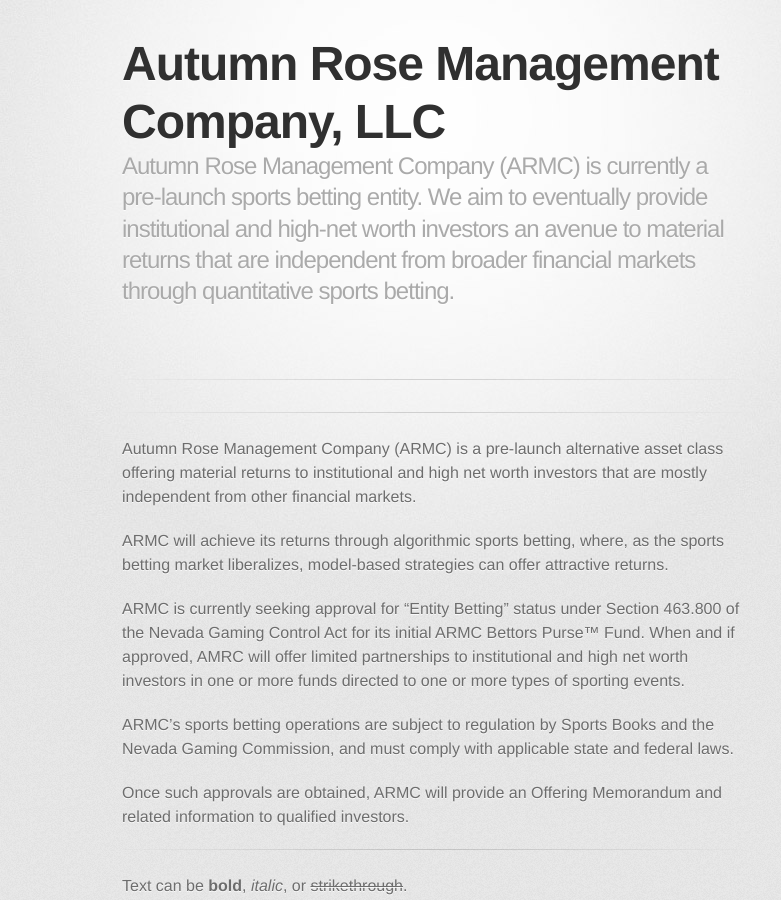
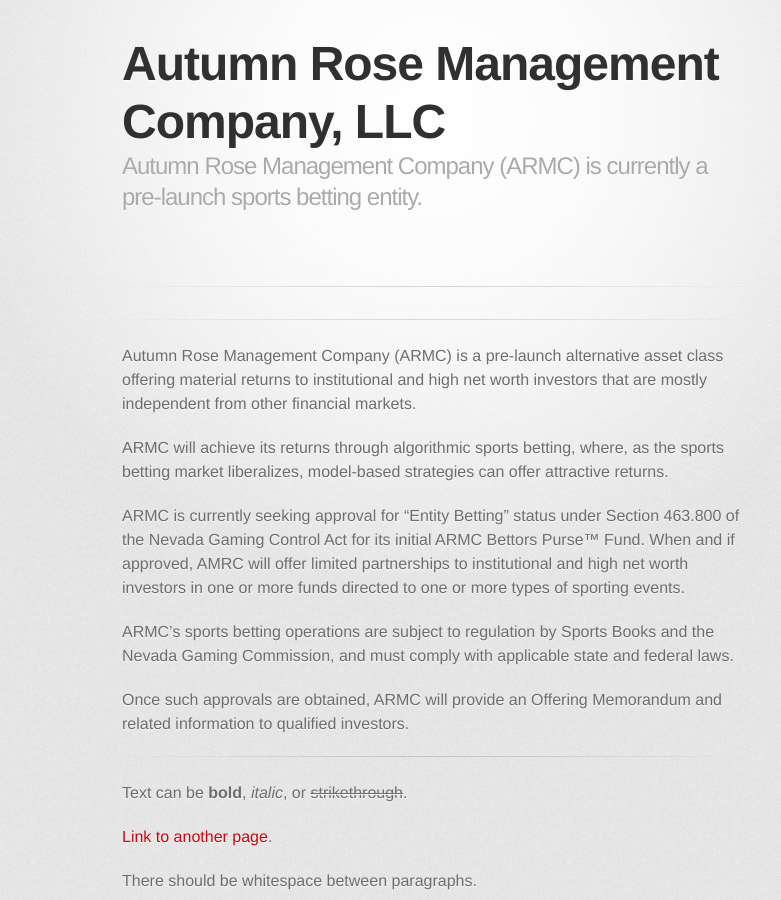
Before and after one commit to autumn-rose-mgmt-co/website, a Jekyll site: the page built from index.md, in a window 1280 px wide and 900 px high. Shown: the whole window, without its empty margins (208-989 px from the left). Built offline with Jekyll 4.4.1, drawn with Linux system fonts in a browser that asks for light colours; some web fonts are replaced.

Commit message:
Update _config.yml

```diff
--- a/_config.yml
+++ b/_config.yml
@@ -1,5 +1,5 @@
 
 title: Autumn Rose Management Company, LLC
-description: Autumn Rose Management Company (ARMC) is currently a pre-launch sports betting entity. We aim to eventually provide institutional and high-net worth investors an avenue to material returns that are independent from broader financial markets through quantitative sports betting.
+description: Autumn Rose Management Company (ARMC) is currently a pre-launch sports betting entity.
 show_downloads: false
 theme: jekyll-theme-tactile
```
